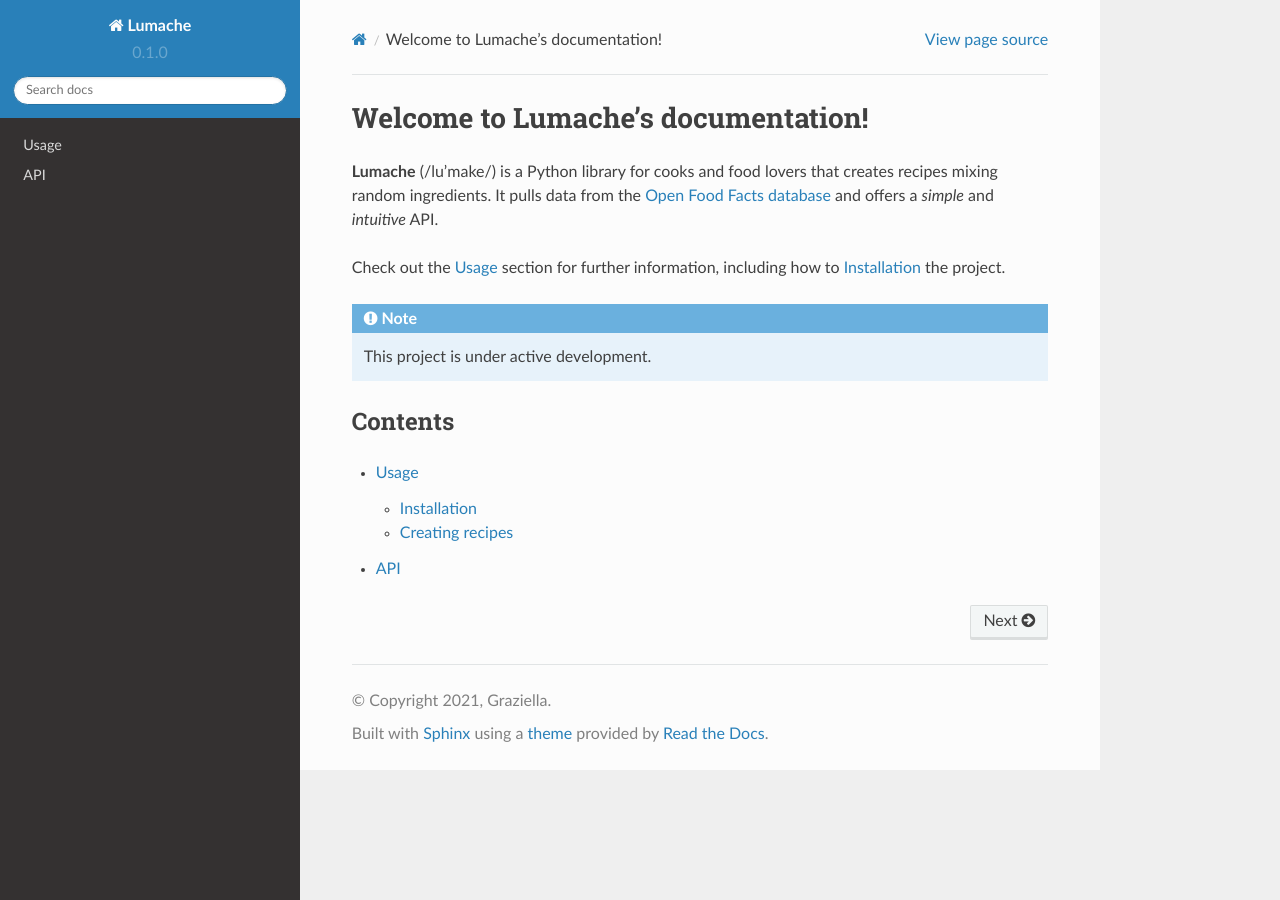
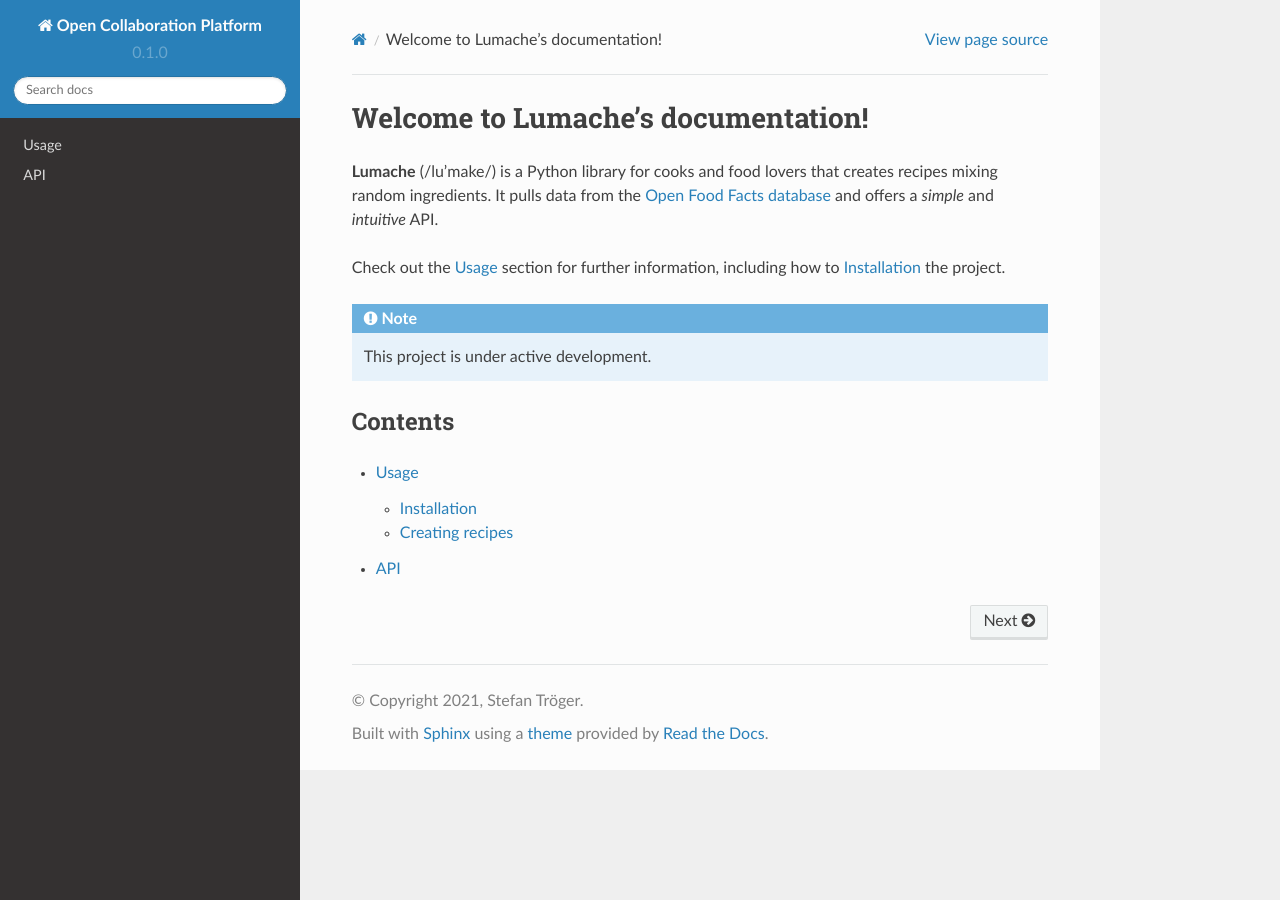
Before and after one commit to OpenCollaborationPlatform/OCP, a Sphinx documentation site: the page built from docs/source/index.rst, in a window 1280 px wide. Built offline with Sphinx 7.4.7 and the Read the Docs theme 2.0.0, drawn with Linux system fonts in a browser that asks for light colours.

Commit message:
Update from tutorial data

```diff
--- a/docs/source/conf.py
+++ b/docs/source/conf.py
@@ -2,9 +2,9 @@
 
 # -- Project information
 
-project = 'Lumache'
-copyright = '2021, Graziella'
-author = 'Graziella'
+project = 'Open Collaboration Platform'
+copyright = '2021, Stefan Tröger'
+author = 'Stefan Tröger'
 
 release = '0.1'
 version = '0.1.0'
```
